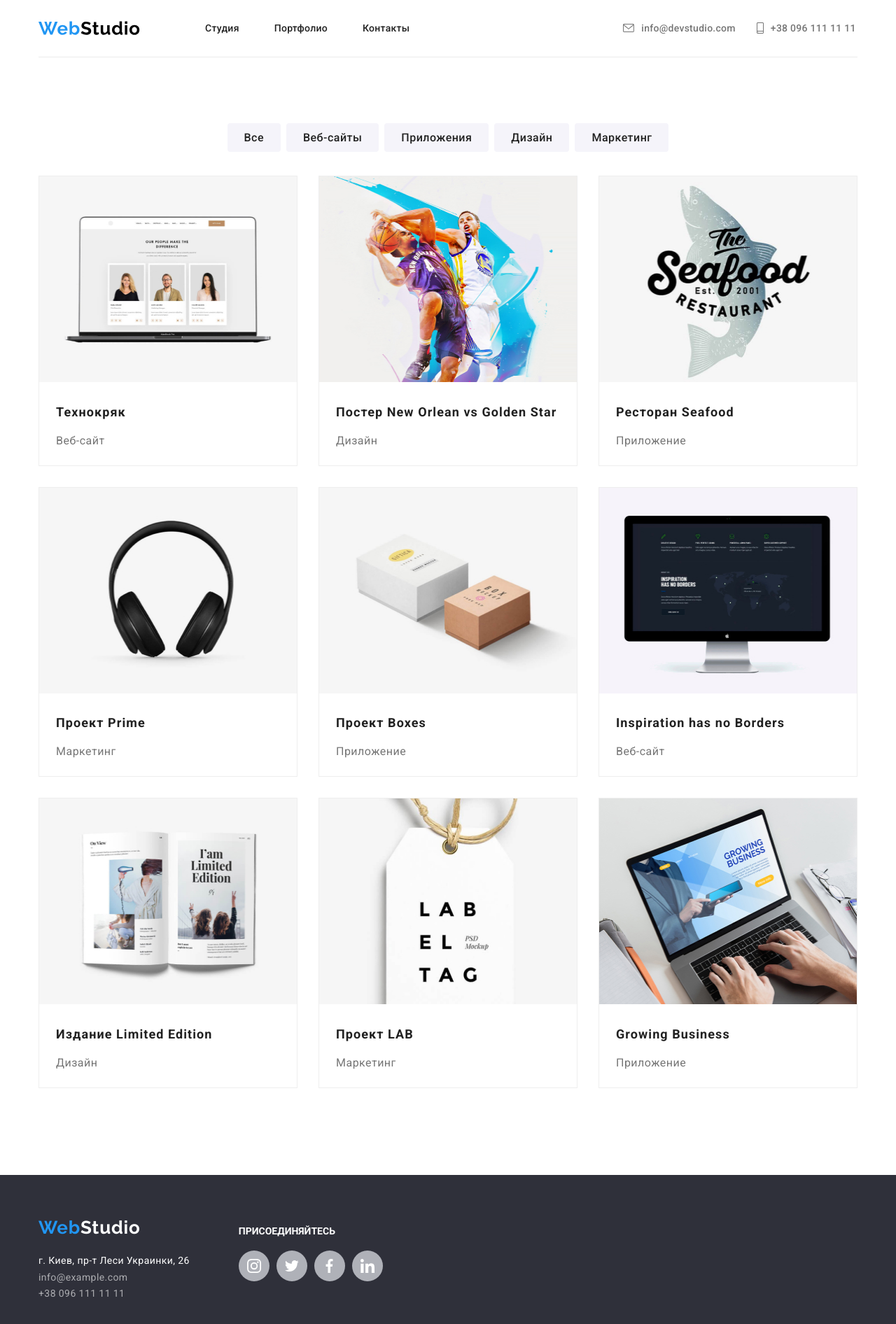
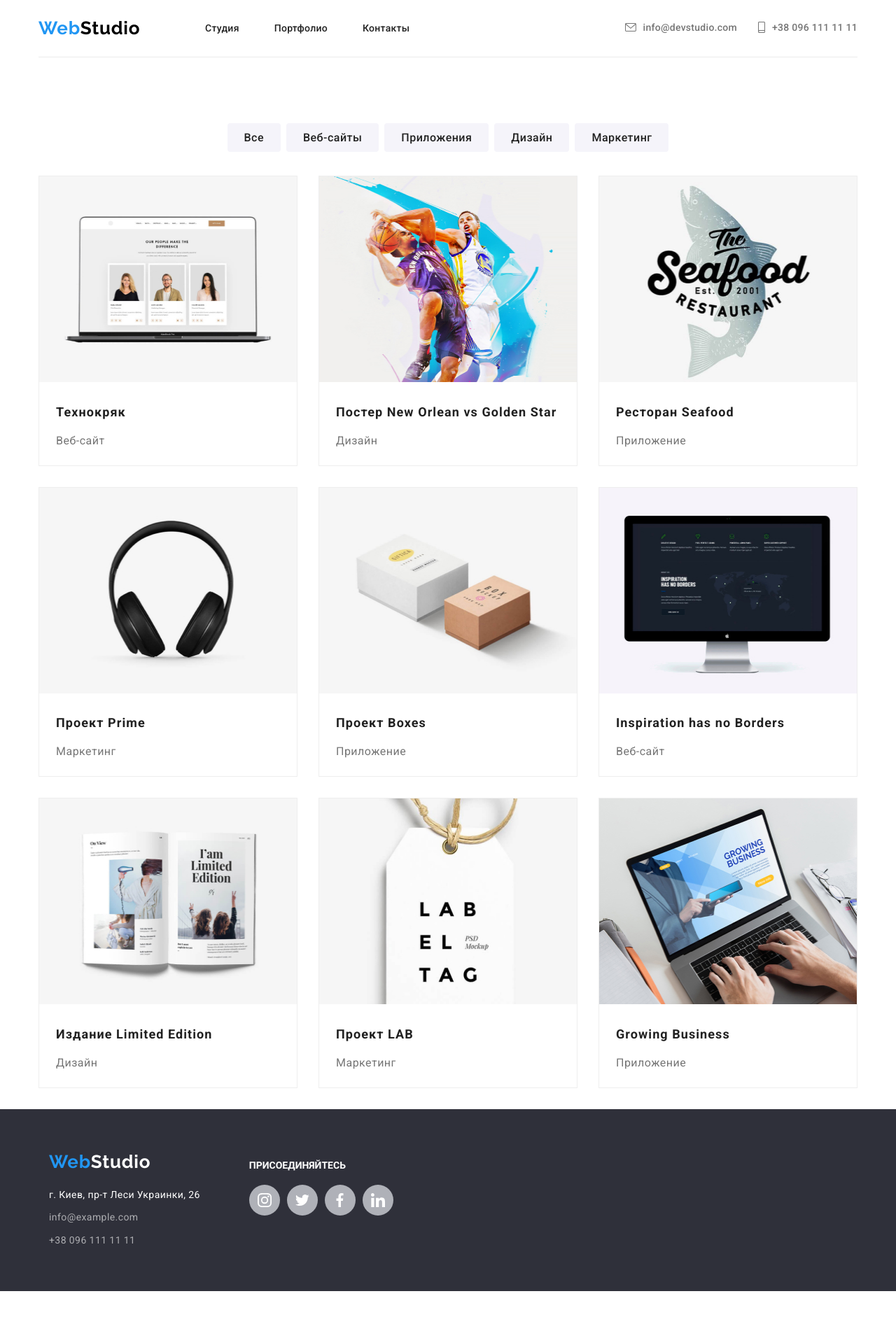
Before and after one commit to AndreyKeleberda/goit-markup-hw-04, a plain HTML site: page portfolio.html in a window 1280 px wide. Shown: the whole page at 70% size. After the commit the page ends 1845 px from the top, so only its background shows below. Drawn offline with nearby package versions, Linux system fonts and the light colour scheme.

Commit message:
changes for new mentor-1-2-3-hw

```diff
--- a/css/style.css
+++ b/css/style.css
@@ -32,11 +32,11 @@ a {
 }
 
 .container {
-  max-width: 1170px;
+  width: 1200px;
+  padding-left: 15px;
+  padding-right: 15px;
   margin-left: auto;
   margin-right: auto;
-  margin-bottom: 94px;
-  /*outline: 2px solid tomato;*/
 }
 
 .header {
@@ -46,19 +46,56 @@ a {
   padding-right: 0;
 }
 
+.container-header {
+  display: flex;
+  flex-direction: row;
+  border-bottom: 1px solid #ececec;
+  justify-content: space-between;
+  width: 1170px;
+  margin-left: auto;
+  margin-right: auto;
+}
+
 .nav {
   display: flex;
   align-items: center;
 }
 
-.logo {
-  display: block;
+.logo-header {
   width: 145px;
   height: 31px;
   left: 215px;
   top: 24px;
+  font-family: Raleway;
+  font-style: normal;
+  font-weight: bold;
+  font-size: 26px;
+  line-height: 31px;
+  letter-spacing: 0.03em;
+  color: var(--accent-color);
 }
 
+.logo-header-2 {
+  color: var(--logo-color);
+}
+
+.logo-footer {
+  width: 145px;
+  height: 31px;
+  left: 215px;
+  top: 2157px;
+  font-family: Raleway;
+  font-style: normal;
+  font-weight: bold;
+  font-size: 26px;
+  line-height: 31px;
+  letter-spacing: 0.03em;
+  color: var(--accent-color);
+}
+
+.logo-footer-2 {
+  color: var(--primary-bg-color);
+}
 .nav-list {
   display: flex;
   margin-left: 93px;
@@ -141,7 +178,6 @@ a {
 
 /*HERO*/
 .section-hero {
-  margin-bottom: 94px;
   padding: 200px;
   margin-left: auto;
   margin-right: auto;
@@ -165,7 +201,7 @@ a {
   font-style: normal;
   font-weight: 900;
   font-size: 44px;
-  line-height: 1.2;
+  line-height: 1.36;
   letter-spacing: 0.06em;
   text-transform: uppercase;
   text-align: center;
@@ -191,6 +227,11 @@ a {
   border-style: solid;
   border-radius: 4px;
   border-color: var(--accent-color);
+}
+
+.futures-list {
+  padding-top: 94px;
+  padding-bottom: 94px;
 }
 
 .futures-flex {
@@ -260,7 +301,7 @@ a {
   font-style: normal;
   font-weight: normal;
   font-size: 14px;
-  line-height: 1.2;
+  line-height: 1.71;
   letter-spacing: 0.03em;
   color: var(--primary-text-color);
 }
@@ -414,6 +455,12 @@ a {
 }
 
 /*CLIENT*/
+
+.client {
+  padding-top: 94px;
+  padding-bottom: 94px;
+}
+
 .client-title {
   font-family: Roboto;
   font-style: normal;
@@ -423,8 +470,7 @@ a {
   text-align: center;
   letter-spacing: 0.03em;
   color: var(--title-text-color);
-
-  margin: 94px auto 50px;
+  margin: 0px auto 50px;
 }
 
 .client-list {
@@ -477,18 +523,7 @@ footer {
 }
 
 .logo-footer {
-  font-family: Raleway;
-  font-style: normal;
-  font-weight: bold;
-  font-size: 26px;
-  line-height: 1.2;
-  letter-spacing: 0.03em;
-  color: #2196f3;
-}
-
-.logo-footer span {
-  display: inline-block;
-  color: #ffffff;
+  display: block;
   margin-bottom: 20px;
 }
 
@@ -519,7 +554,6 @@ footer img {
 
 .address-mail,
 .address-phone {
-  margin-top: 9px;
   font-family: Roboto;
   font-style: normal;
   font-weight: normal;
@@ -527,6 +561,9 @@ footer img {
   line-height: 1.7;
   letter-spacing: 0.03em;
   color: rgba(255, 255, 255, 0.6);
+}
+
+.address-item {
   margin-top: 9px;
 }
 
--- a/portfolio.html
+++ b/portfolio.html
@@ -4,10 +4,10 @@
 <head>
     <meta charset="UTF-8">
     <meta name="viewport" content="width=device-width, initial-scale=1.0">
-    <title>goit-murkup-tw-04</title>
+    <title>goit-murkup-hw-04</title>
     <link rel="preconnect" href="https://fonts.gstatic.com">
-    <link href="https://fonts.googleapis.com/css2?family=Roboto:wght@400;500;700&display=swap" rel="stylesheet">
-    <link href="https://fonts.googleapis.com/css2?family=Raleway:wght@700&display=swap" rel="stylesheet">
+    <link href="https://fonts.googleapis.com/css2?family=Raleway:wght@700&family=Roboto:wght@400;500;700;900&display=swap"
+        rel="stylesheet">
     <link rel="stylesheet" href="https://cdnjs.cloudflare.com/ajax/libs/modern-normalize/1.0.0/modern-normalize.min.css"
         integrity="sha512-ISS7cAi1PEhQ8jnbJpJZMd29NlhNj4AWYyLOSp2CE/CsHxTCu+r+t0D2yoJudVrd0/8fTVPUVDzY5Tvli75u/g=="
         crossorigin="anonymous" />
@@ -17,15 +17,15 @@
 
 <body>
     <header>
-        <div class="container header">
-
+        <div class="container-header">
             <nav class="nav">
-                <a href="/index.html"> <img class="logo" src="./images/WebStudio.svg" alt="logo"></a>
+                <a class="logo-header" href="">Web<span class="logo-header-2">Studio</span></a>
                 <ul class="nav-list">
                     <li class="item"><a href="./index.html">Студия</a></li>
                     <li class="item"><a href="./portfolio.html">Портфолио</a></li>
                     <li class="item"><a href="#">Контакты</a></li>
                 </ul>
+            </nav>
                 <ul class="contact-us">
                     <li class="item">
                         <a href="mailto:info@devstudio.com">
@@ -44,7 +44,6 @@
                         </a>
                     </li>
                 </ul>
-            </nav>
         </div>
     </header>
     <main>
@@ -140,16 +139,16 @@
     <footer class="footer">
         <div class="container footer-block">
             <div class="contact-block">
-            <a class="logo-footer" href="#">Web<span>Studio</span> </a>
+                <a class="logo-footer" href="">Web<span class="logo-footer-2">Studio</span></a>
                 <address class="address">
                     <ul class="address-list">
                         <li>
                             <a class="address-office" href="#">г. Киев, пр-т Леси Украинки, 26</a>
                         </li>
-                    <li>
+                        <li class="address-item">
                             <a class="address-mail" href="mailto:info@example.com">info@example.com</a>
                         </li>
-                    <li>
+                        <li class="address-item">
                             <a class="address-phone" href="callto:+380961111111">+38 096 111 11 11</a>
                         </li>
                     </ul>
```
Also changed, not shown: index.html (+14 -14 lines), 1 other file. Lines whose indentation alone changed are shown as unchanged.
